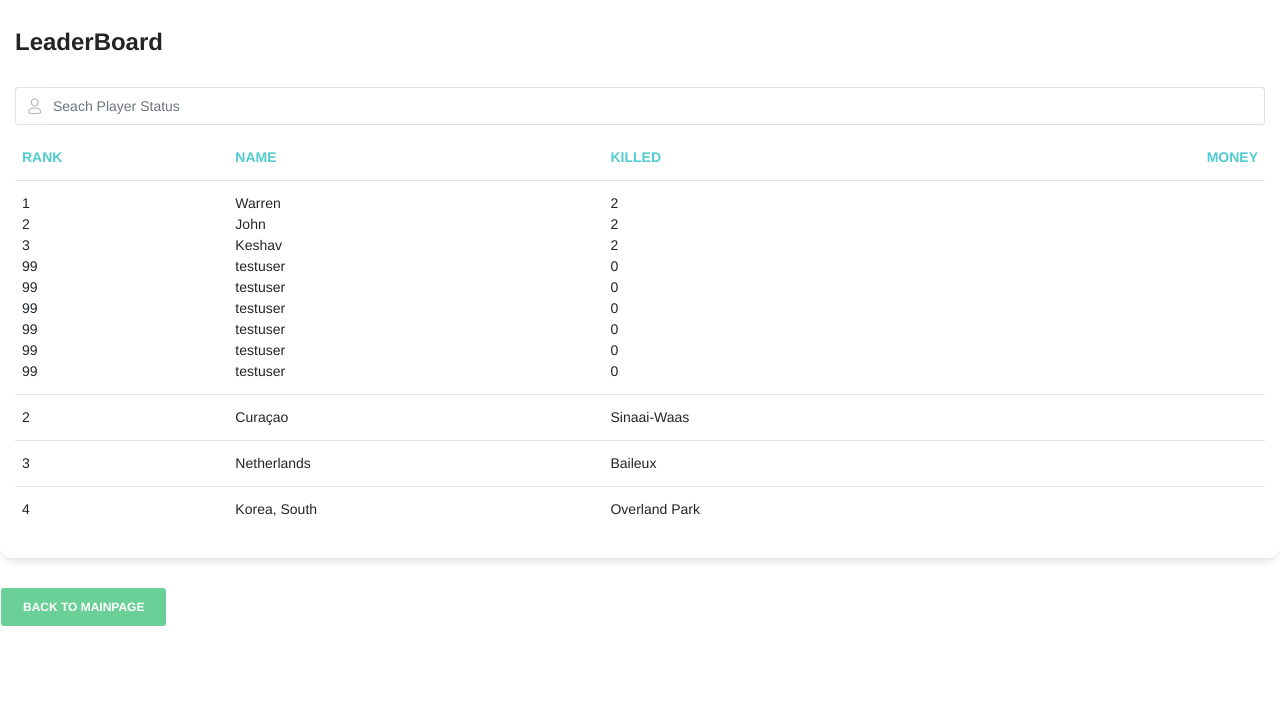
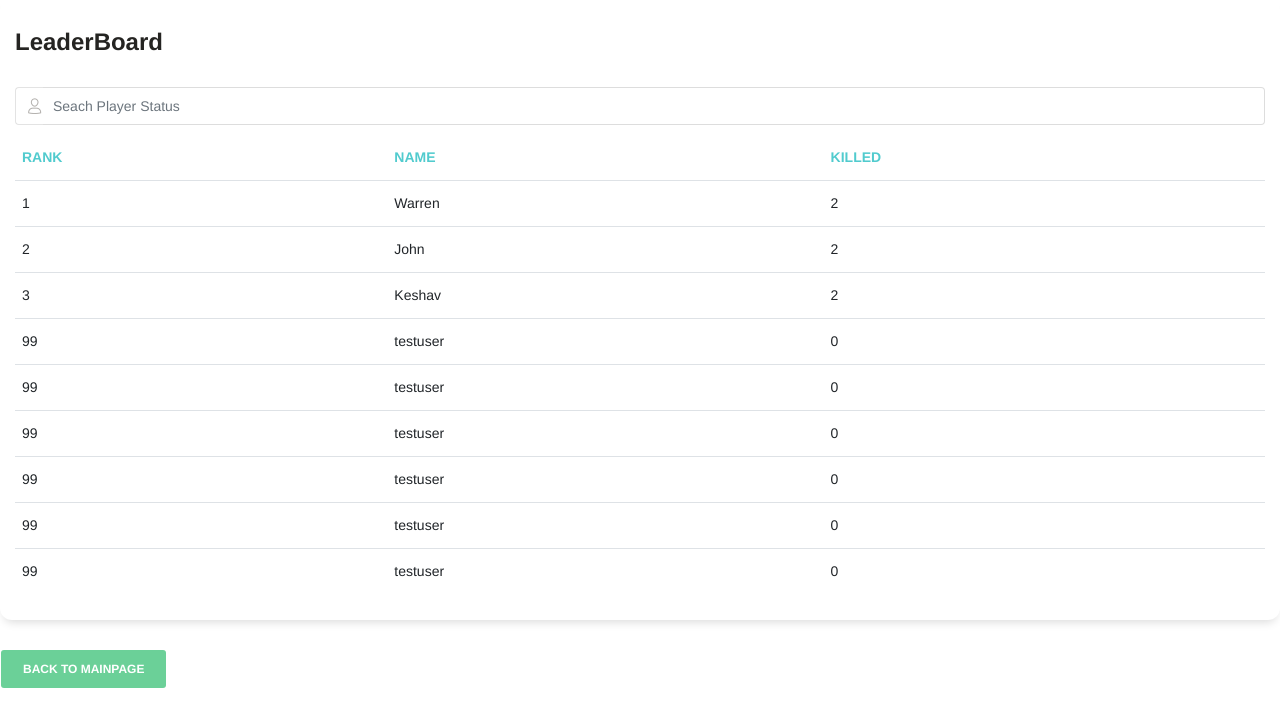
Before and after one commit to BUUPE/Ezio, a Next.js app: page /leaderboard in a window 1280 px wide. Shown: the top 726 px of the page. Built offline with nearby package versions, Linux system fonts and the light colour scheme.

Commit message:
Fix leaderboard rendering

```diff
--- a/pages/leaderboard.js
+++ b/pages/leaderboard.js
@@ -96,47 +96,20 @@ var playerData = [ // this will come from the DB
                     <th>Rank</th>
                     <th>Name</th>
                     <th>Killed</th>
-                    <th className="text-right">Money</th>
                   </tr>
                   </thead>
                   <tbody>
 
-                  <tr>
-                    <td>
-                      {playerData.map( player => {
-                        return (<div>{player.rank}</div>);
-                        })}
-                    </td>
-                    <td>
-                      {playerData.map( player => {
-                      return (<div>{player.name}</div>);
-                      })}
-                    </td>
-                    <td>
-                      {playerData.map( player => {
-                      return (<div>{player.numKilled}</div>);
-                      })}
-                    </td>
-                    <td className="text-right"></td>
-                  </tr>
-                  <tr>
-                    <td>2</td>
-                    <td>Curaçao</td>
-                    <td>Sinaai-Waas</td>
-                    <td className="text-right"></td>
-                  </tr>
-                  <tr>
-                    <td>3</td>
-                    <td>Netherlands</td>
-                    <td>Baileux</td>
-                    <td className="text-right"></td>
-                  </tr>
-                  <tr>
-                    <td>4</td>
-                    <td>Korea, South</td>
-                    <td>Overland Park</td>
-                    <td className="text-right"></td>
-                  </tr>
+                  {playerData.map( player => {
+                    return (
+                      <tr id={player.rank}>
+                        <td>{player.rank}</td>
+                        <td>{player.name}</td>
+                        <td>{player.numKilled}</td>
+                      </tr>
+                    );
+                  })}
+
                   </tbody>
                 </table>
               </CardBody>
```
